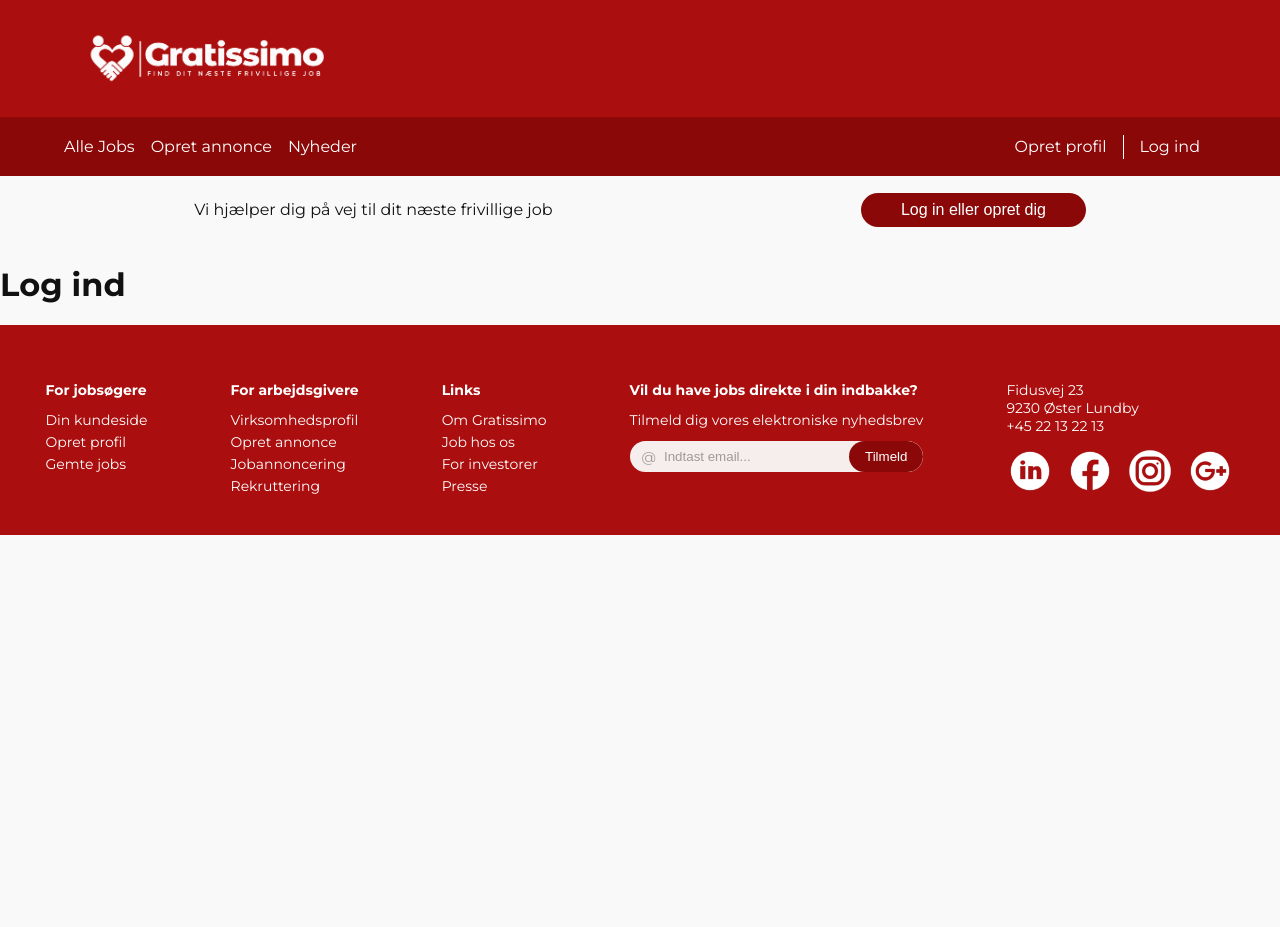
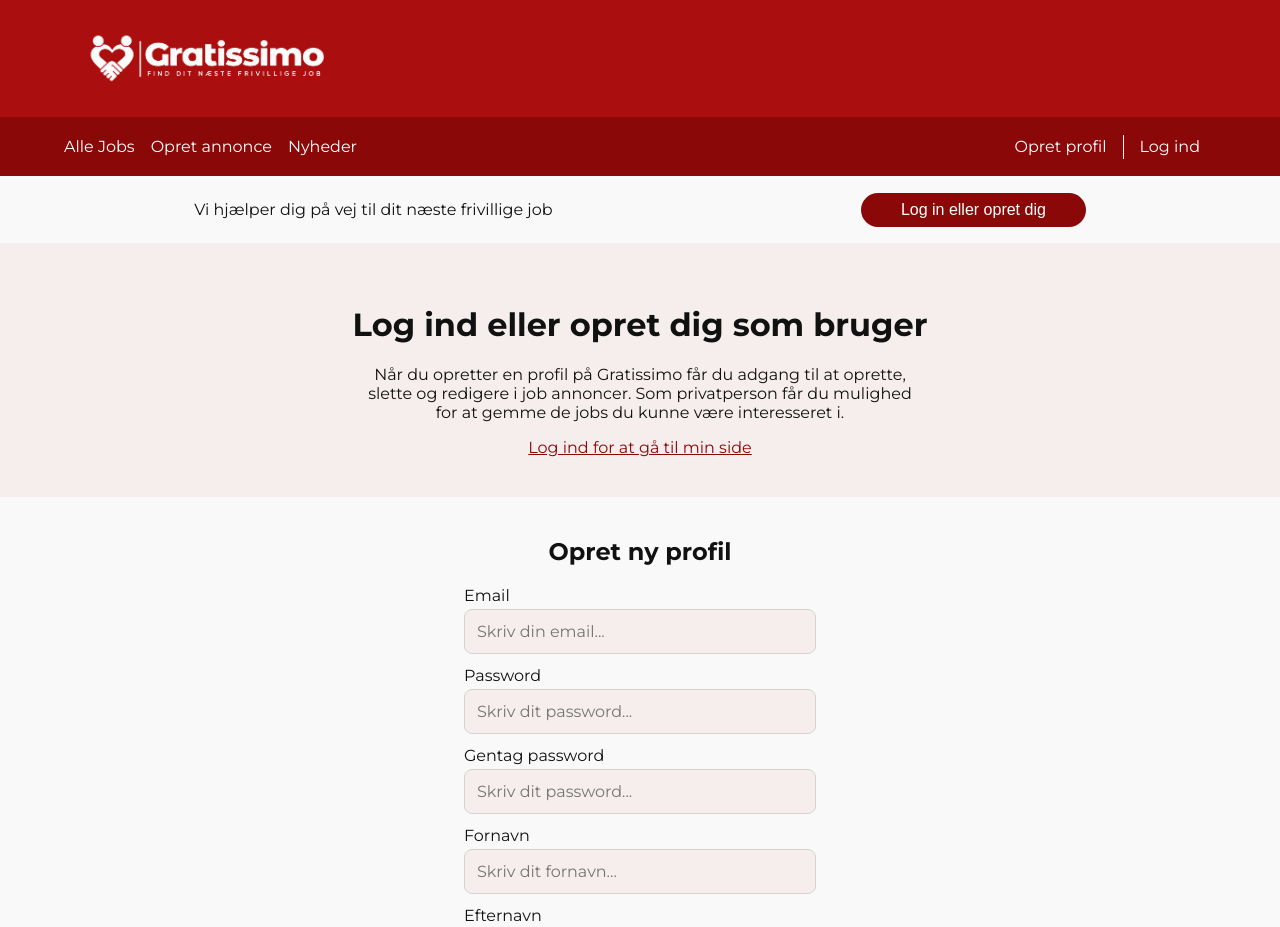
Before and after one commit to NightsHigh/Gratissimo, a Vue app in the folder Gratissimo/: page /opret-profil in a window 1280 px wide. Shown: the top 927 px of the page. Before the commit the page ends 800 px from the top, so only its background shows below. Built offline with nearby package versions, Linux system fonts and the light colour scheme; no server answers.

Commit message:
Added login and authorize logic with api.js and auth.js, aswell as improved documentation

```diff
--- a/Gratissimo/src/kit/tokens.scss
+++ b/Gratissimo/src/kit/tokens.scss
@@ -43,4 +43,5 @@
 
   --width-page: 1200px;
   --width-content: 1600px;
+  --width-content-wide: 1800px;
 }
--- a/Gratissimo/src/pages/AuthPage.vue
+++ b/Gratissimo/src/pages/AuthPage.vue
@@ -1,3 +1,186 @@
 <template>
-  <h1>Log ind</h1>
+  <main class="auth">
+    <header class="auth__intro">
+      <h1>Log ind eller opret dig som bruger</h1>
+      <p>
+        Når du opretter en profil på Gratissimo får du adgang til at oprette, slette og
+        redigere i job annoncer. Som privatperson får du mulighed for at gemme de jobs
+        du kunne være interesseret i.
+      </p>
+      <RouterLink to="/log-ind">Log ind for at gå til min side</RouterLink>
+    </header>
+
+    <section class="auth__form">
+      <h2>{{ isSignup ? 'Opret ny profil' : 'Log ind' }}</h2>
+
+      <AlertMessage v-if="error" tone="error">{{ error }}</AlertMessage>
+
+      <form novalidate @submit.prevent="submit">
+        <p v-for="field in fields" :key="field.name" class="auth__field">
+          <label :for="field.name">{{ field.label }}</label>
+          <input
+            :id="field.name"
+            v-model="form[field.name]"
+            :type="field.type"
+            :placeholder="field.placeholder"
+          >
+        </p>
+
+        <Button type="submit" :disabled="pending">
+          {{ isSignup ? 'Opret profil' : 'Log ind' }}
+        </Button>
+      </form>
+
+      <RouterLink :to="isSignup ? '/log-ind' : '/opret-profil'">
+        {{ isSignup ? 'Log ind' : 'Opret bruger' }}
+      </RouterLink>
+    </section>
+  </main>
 </template>
+
+<script setup>
+import { computed, reactive, ref } from 'vue'
+import { useRoute, useRouter } from 'vue-router'
+import { AlertMessage, Button } from '@/kit'
+import { signIn, signUp } from '@/auth'
+
+const route = useRoute()
+const router = useRouter()
+
+const isSignup = computed(() => route.path === '/opret-profil')
+
+const LOGIN_FIELDS = [
+  { name: 'email', label: 'Email', type: 'email', placeholder: 'Skriv din email...' },
+  { name: 'password', label: 'Password', type: 'password', placeholder: 'Skriv dit password...' }
+]
+
+const SIGNUP_FIELDS = [
+  ...LOGIN_FIELDS,
+  { name: 'repeatPassword', label: 'Gentag password', type: 'password', placeholder: 'Skriv dit password...' },
+  { name: 'firstname', label: 'Fornavn', type: 'text', placeholder: 'Skriv dit fornavn...' },
+  { name: 'lastname', label: 'Efternavn', type: 'text', placeholder: 'Skriv dit efternavn...' },
+  { name: 'phone', label: 'Telefon nummer', type: 'tel', placeholder: 'Skriv dit telefon nummer...' },
+  { name: 'zipcode', label: 'Post nummer', type: 'number', placeholder: 'Skriv dit post nummer...' }
+]
+
+const fields = computed(() => (isSignup.value ? SIGNUP_FIELDS : LOGIN_FIELDS))
+const error = ref('')
+const pending = ref(false)
+
+const EMAIL_REGEX = /^^(?!\.)(?!.*\.\.)(?!.*\.@)[a-zA-Z0-9.!#$%&'*+/=?^_`{|}~-]+@(?!-)[a-zA-Z0-9-]+(?<!-)(?:\.[a-zA-Z0-9-]+(?<!-))*\.[a-zA-Z]{2,}$/
+const PASSWORD_REGEX = /^(?=.*[a-z])(?=.*[A-Z])(?=.*\d)(?=.*[!@#$%^&*(),.?":{}|<>_\-\[\]\\\/+=~';])[A-Za-z\d!@#$%^&*(),.?":{}|<>_\-\[\]\\\/+=~';]{8,64}$/
+const PHONE_REGEX = /^\+?[1-9]\d{1,14}$/
+const ZIPCODE_REGEX = /^\d{4}(?:-\d{4})?$/
+const NAME_REGEX = /^.{2,32}$/
+const form = reactive({
+  email: '',
+  password: '',
+  repeatPassword: '',
+  firstname: '',
+  lastname: '',
+  phone: '',
+  zipcode: ''
+})
+
+function validate() {
+  switch (true) {
+
+    case !EMAIL_REGEX.test(form.email):
+      return 'Skriv en gyldig email.'
+
+    case !PASSWORD_REGEX.test(form.password):
+      return `
+      Password skal være mindst 8 tegn og maks 64 tegn uden mellemrum.
+      Det skal indeholde mindst /1 lille bogstav / 1 stort bogstav / et tal / et special tegn fx ! @ # `
+
+    case form.password !== form.repeatPassword:
+      return 'De to passwords er ikke ens.'
+
+    case !NAME_REGEX.test(form.firstname):
+      return 'Skriv dit fornavn.'
+
+    case !NAME_REGEX.test(form.lastname):
+      return 'Skriv dit efternavn.'
+
+    case !PHONE_REGEX.test(form.phone):
+      return 'Skriv dit telefonnummer på 8 cifre.'
+
+    case !ZIPCODE_REGEX.test(form.zipcode):
+      return 'Skriv et gyldigt post nummer på 4 cifre'
+
+    default:
+      return ''
+  }
+}
+
+
+
+async function submit() {
+  error.value = validate()
+  if (error.value) return
+
+  pending.value = true
+
+  try {
+    if (isSignup.value) {
+      const { repeatPassword, ...user } = form
+      await signUp(user)
+    } else {
+      await signIn(form.email, form.password)
+    }
+
+    router.push('/min-side')
+  } catch (error) {
+    error.value = error.message
+  } finally {
+    pending.value = false
+  }
+}
+</script>
+
+<style scoped lang="scss">
+.auth {
+  text-align: center;
+
+  a {
+    color: var(--color-accent-dark);
+  }
+
+  &__intro {
+    padding: var(--space-6) var(--space-4);
+    background: var(--color-surface);
+
+    p {
+      max-width: 34rem;
+      margin: var(--space-4) auto;
+    }
+  }
+
+  &__form {
+    max-width: 22rem;
+    margin: var(--space-6) auto;
+  }
+
+  &__field {
+    display: flex;
+    flex-direction: column;
+    gap: var(--space-1);
+    margin: 0 0 var(--space-3);
+    text-align: left;
+
+    input {
+      padding: var(--space-3);
+      background: var(--color-surface);
+      border: 1px solid var(--color-border-soft);
+      border-radius: var(--radius);
+      font: inherit;
+    }
+  }
+
+  :deep(.button) {
+    justify-content: center;
+    width: 100%;
+    margin-bottom: var(--space-4);
+  }
+}
+</style>
```
